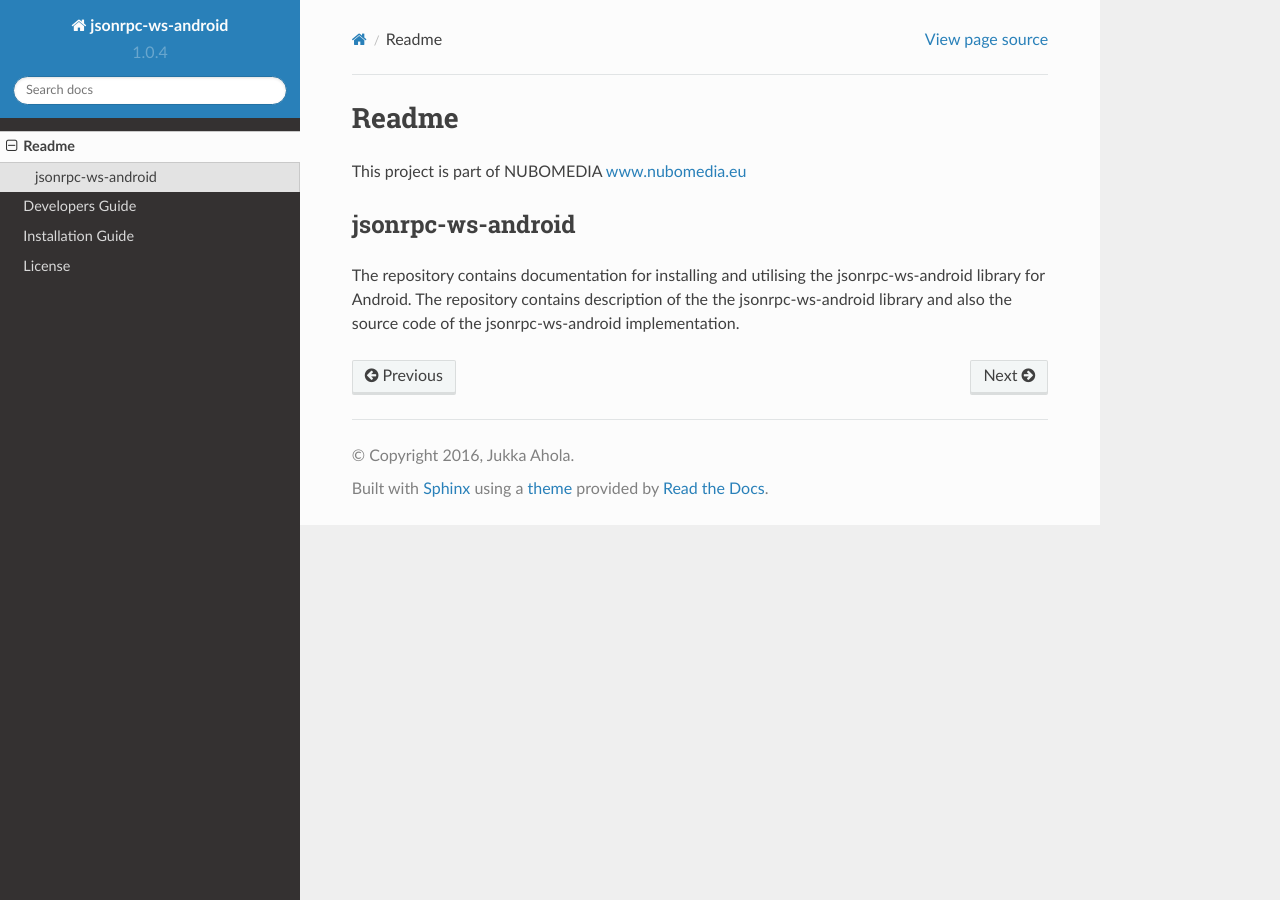
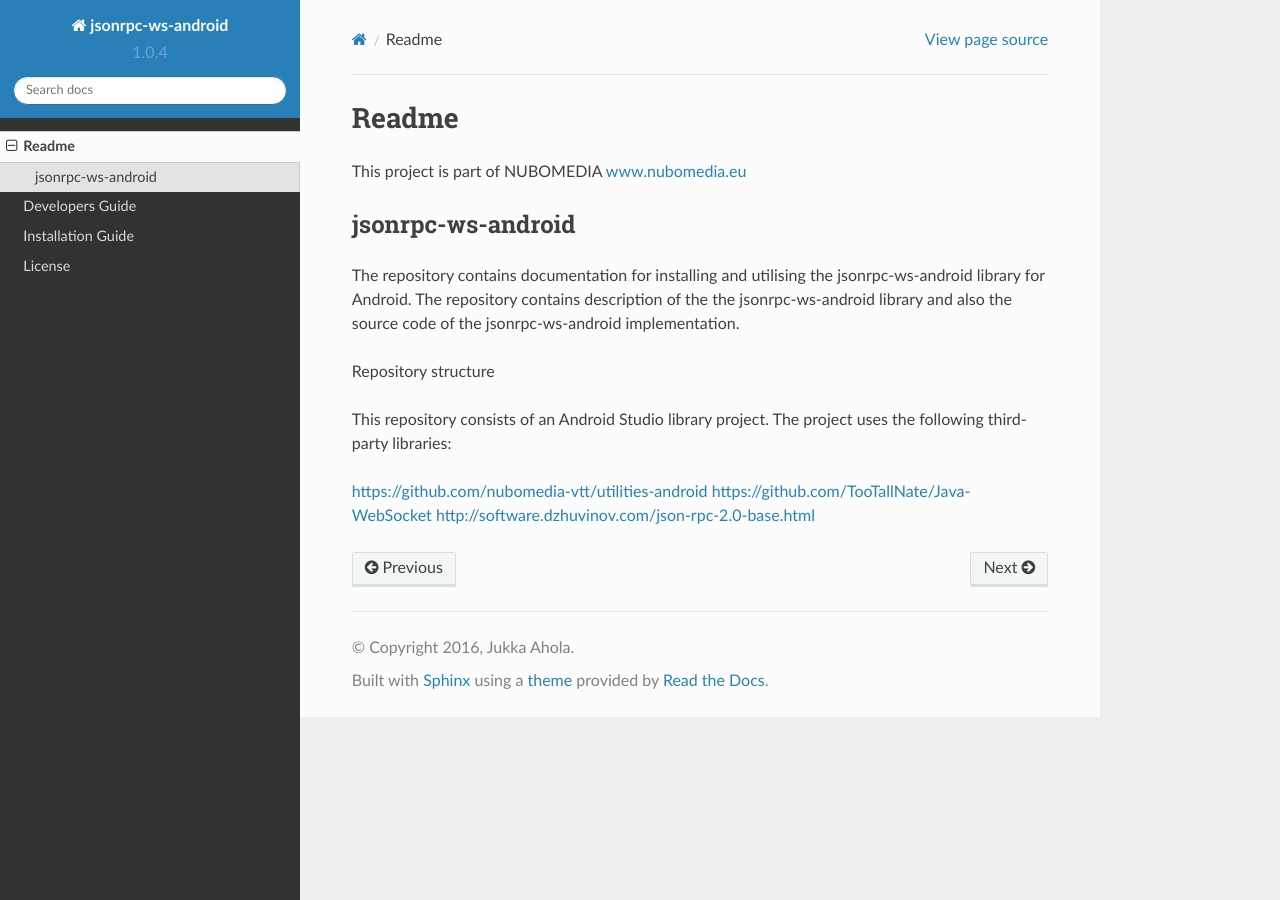
Before and after one commit to nubomedia-vtt/jsonrpc-ws-android, a Sphinx documentation site: the page built from docs/README.rst, in a window 1280 px wide. Built offline with Sphinx 7.4.7 and the Read the Docs theme 2.0.0, drawn with Linux system fonts in a browser that asks for light colours.

Commit message:
fixed docs

```diff
--- a/docs/License.rst
+++ b/docs/License.rst
@@ -4,4 +4,4 @@
 License
 *******
 
-Nubomedia jsonrpc-ws-android is distributed as Open Source Software basing BSD-license.
+Nubomedia jsonrpc-ws-android is distributed as Open Source Software basing `BSD-license <https://github.com/nubomedia-vtt/jsonrpc-ws-android/blob/master/LICENSE>`__
--- a/docs/README.rst
+++ b/docs/README.rst
@@ -12,3 +12,12 @@ jsonrpc-ws-android
 
 The repository contains documentation for installing and utilising the jsonrpc-ws-android library for Android.
 The repository contains description of the the jsonrpc-ws-android library and also the source code of the jsonrpc-ws-android implementation.
+
+
+Repository structure
+
+This repository consists of an Android Studio library project. The project uses the following third-party libraries:
+
+`https://github.com/nubomedia-vtt/utilities-android <https://github.com/nubomedia-vtt/utilities-android>`__
+`https://github.com/TooTallNate/Java-WebSocket <https://github.com/TooTallNate/Java-WebSocket>`__
+`http://software.dzhuvinov.com/json-rpc-2.0-base.html <http://software.dzhuvinov.com/json-rpc-2.0-base.html>`__
```
Also changed, not shown: README.md (+1 -1 lines).
